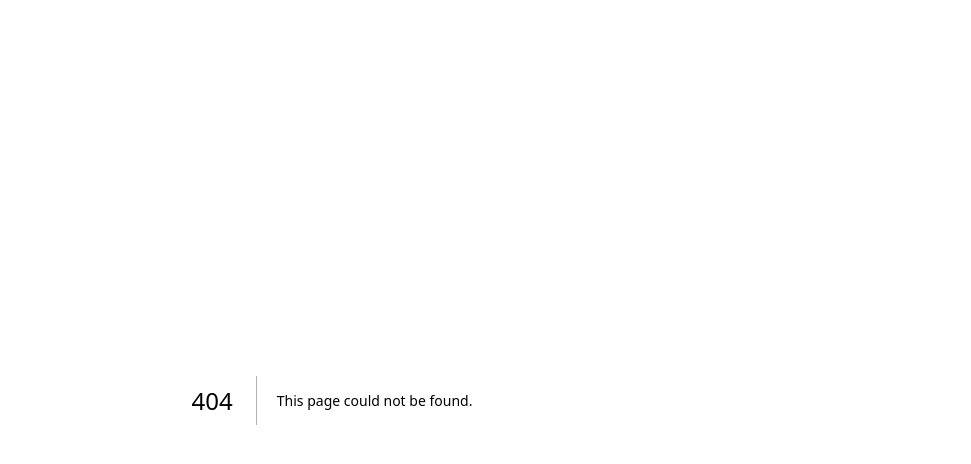
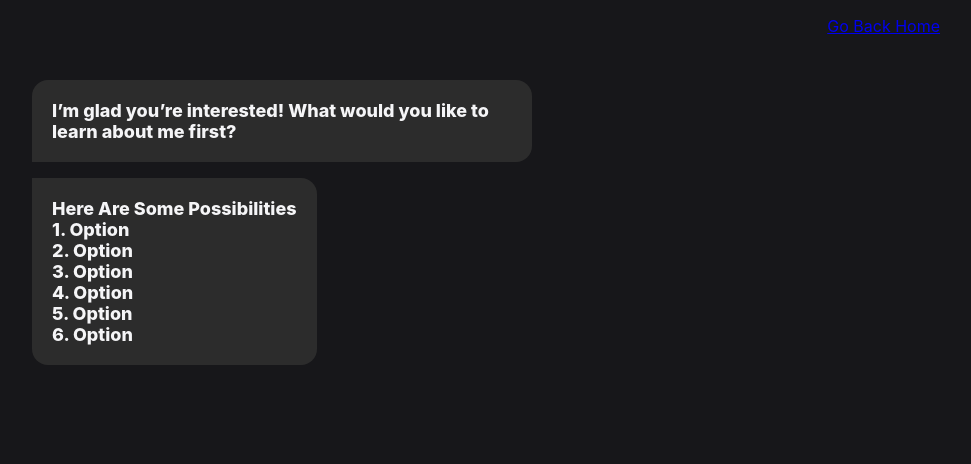
Before and after one commit to hugorydel/hugorydel-portfolio, a Next.js app: page /conversation in a window 1280 px wide. Before the commit this address had no page. Shown: the top 464 px of the page, without its empty margins (308-1279 px from the left). Built offline with nearby package versions, Linux system fonts and the light colour scheme.

Commit message:
Creating first version of component and page structure

```diff
--- /dev/null
+++ b/components/IntroBox.module.css
@@ -0,0 +1,19 @@
+/* Custom Responses */
+
+.introBoxStyling {
+	background-color: #2c2c2c;
+	font-size: large;
+	font-weight: 800;
+	max-width: 500px;
+	padding: 20px;
+	border-radius: 1rem 1rem 1rem 0;
+	margin-bottom: 1rem;
+}
+.optionsBoxStyling {
+	background-color: #2c2c2c;
+	font-size: large;
+	font-weight: 800;
+	max-width: 500px;
+	padding: 20px;
+	border-radius: 0rem 1rem 1rem 1rem;
+}
--- /dev/null
+++ b/components/IntroBox.tsx
@@ -0,0 +1,26 @@
+import style from './IntroBox.module.css';
+
+interface IntroBoxProps {}
+
+const IntroBox: React.FC<IntroBoxProps> = ({}) => {
+	return (
+		<>
+			<div className={style.introBoxStyling}>
+				I’m glad you’re interested! What would you like to learn about me first?
+			</div>
+			<div className={style.optionsBoxStyling}>
+				<div>Here Are Some Possibilities</div>
+				<div>
+					<div>1. Option</div>
+					<div>2. Option</div>
+					<div>3. Option</div>
+					<div>4. Option</div>
+					<div>5. Option</div>
+					<div>6. Option</div>
+				</div>
+			</div>
+		</>
+	);
+};
+
+export default IntroBox;
--- a/components/layout.module.css
+++ b/components/layout.module.css
@@ -1,19 +1,28 @@
 .container {
-	/* max-width: 36rem; */
-	/* padding: 0 1rem; */
-	/* margin: 3rem auto 6rem; */
-	min-width: 100%;
-	min-height: 100%;
+	width: 100%;
+	box-sizing: border-box;
+	height: 100vh;
+	display: flex;
+	flex-direction: column;
+	margin: 0;
 	background-color: #17171a;
 	color: #f5f5f7;
 }
 
+.mainContent {
+	width: 100%;
+	height: 100vh;
+}
+
 .header {
+	position: fixed;
+	width: 100%;
 	display: flex;
 	flex-direction: column;
-	align-items: center;
+	align-items: flex-end;
+	justify-content: center;
 }
 
 .backToHome {
-	margin: 3rem 0 0;
+	margin: 1rem 2rem;
 }
--- a/components/layout.tsx
+++ b/components/layout.tsx
@@ -1,10 +1,7 @@
 import Head from 'next/head';
-import Image from 'next/image';
 import styles from './layout.module.css';
-import utilStyles from '../styles/utils.module.css';
 import Link from 'next/link';
 
-const name = 'Your Name';
 export const siteTitle = 'Hugo Rydel - Portfolio';
 
 export default function Layout({
@@ -22,23 +19,16 @@ export default function Layout({
 					name='description'
 					content='Learn about my programming experience, skills, and values'
 				/>
-				{/* <meta
-					property='og:image'
-					content={`https://og-image.vercel.app/${encodeURI(
-						siteTitle
-					)}.png?theme=light&md=0&fontSize=75px&images=https%3A%2F%2Fassets.zeit.co%2Fimage%2Fupload%2Ffront%2Fassets%2Fdesign%2Fnextjs-black-logo.svg`}
-				/> */}
 				<meta name='og:title' content={siteTitle} />
-				<meta name='twitter:card' content='summary_large_image' />
 			</Head>
-			<header className={styles.header}>
-				{!home && (
+			{!home && (
+				<header className={styles.header}>
 					<div className={styles.backToHome}>
 						<Link href='/'>Go Back Home</Link>
 					</div>
-				)}
-			</header>
-			<main>{children}</main>
+				</header>
+			)}
+			<main className={styles.mainContent}>{children}</main>
 		</div>
 	);
 }
--- /dev/null
+++ b/pages/conversation/index.module.css
@@ -0,0 +1,18 @@
+/* Page 2 Styling */
+
+.centerContainer2 {
+	display: flex;
+	flex-direction: column;
+	justify-content: flex-start;
+	align-items: center;
+	padding: 5rem 0rem 0rem 0rem;
+	height: 100vh;
+}
+
+.innerContainerPage2 {
+	width: 600px;
+	display: flex;
+	flex-direction: column;
+	justify-content: center;
+	align-items: flex-start;
+}
--- /dev/null
+++ b/pages/conversation/index.tsx
@@ -0,0 +1,35 @@
+import Head from 'next/head';
+import Layout from '../../components/layout';
+import style from './index.module.css';
+import { GetStaticProps } from 'next';
+import IntroBox from '../../components/IntroBox';
+
+export function getData() {
+	// Get file names under /posts
+	const a = [1, 2, 3];
+	return a;
+}
+
+export default function Conversation({ initialData }: { initialData: number[] }) {
+	return (
+		<Layout>
+			<Head>
+				<title>Conversation</title>
+			</Head>
+			<div className={style.centerContainer2}>
+				<div className={style.innerContainerPage2}>
+					<IntroBox />
+				</div>
+			</div>
+		</Layout>
+	);
+}
+
+export const getStaticProps: GetStaticProps = async () => {
+	const initialData = getData();
+	return {
+		props: {
+			initialData,
+		},
+	};
+};
--- /dev/null
+++ b/pages/index.module.css
@@ -0,0 +1,32 @@
+/* Page 1 Styling */
+
+.title {
+	font-size: 2rem;
+	line-height: 1.2;
+	font-weight: 800;
+	letter-spacing: -0.05rem;
+	margin: 1rem 0;
+	text-align: center;
+}
+
+.centerContainer {
+	display: flex;
+	flex-direction: column;
+	justify-content: center;
+	align-items: center;
+	height: 100vh;
+}
+
+.innerContainer {
+	max-width: 400px;
+	display: flex;
+	flex-direction: column;
+	justify-content: center;
+	align-items: center;
+}
+
+.outlinedButton {
+	border: 1px solid #666;
+	padding: 10px 40px 10px 40px;
+	border-radius: 15px;
+}
```
Also changed, not shown: pages/index.tsx (+10 -4 lines), styles/Home.module.css (deleted, +0 -90 lines), styles/utils.module.css (deleted, +0 -52 lines).
